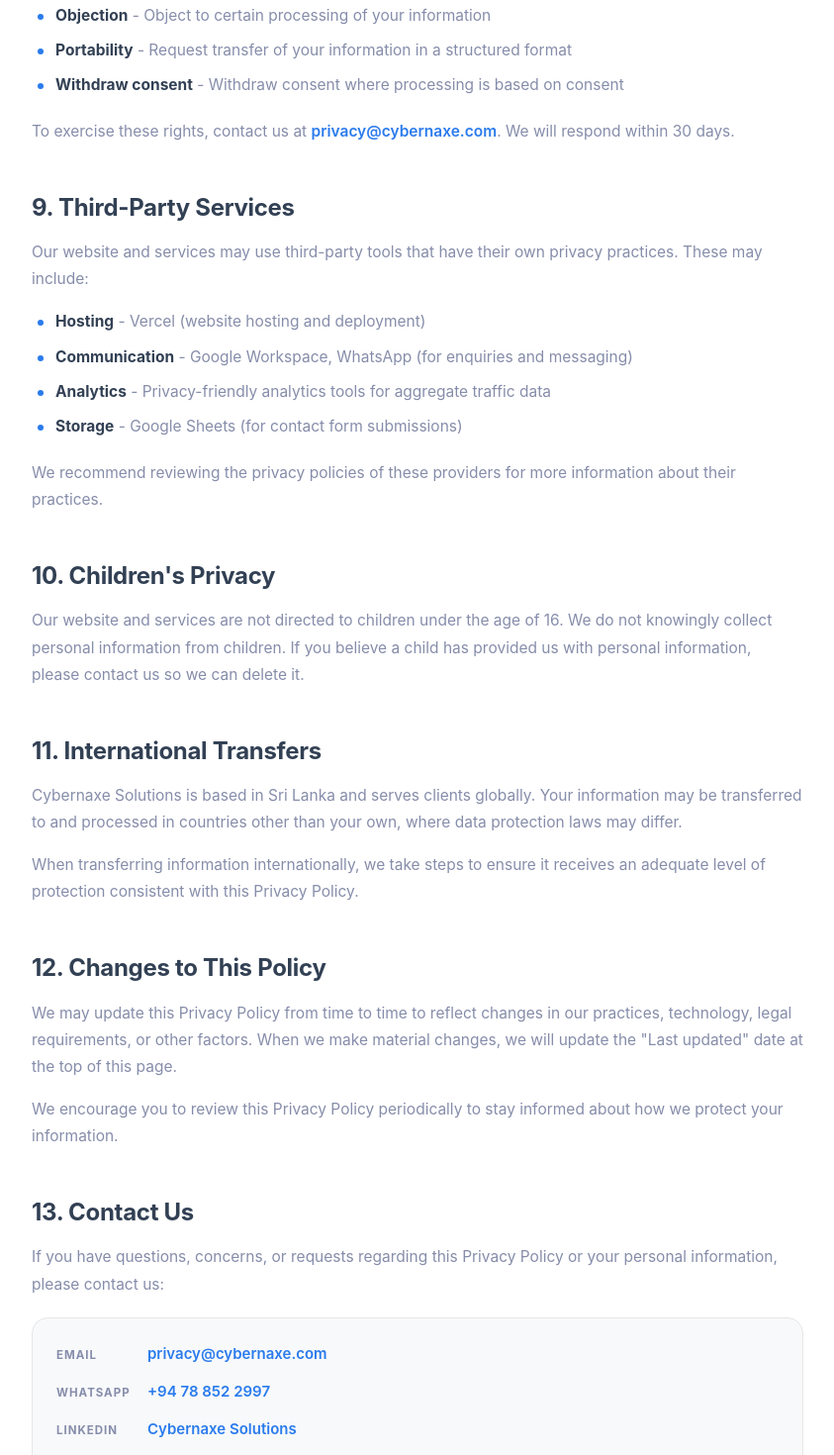
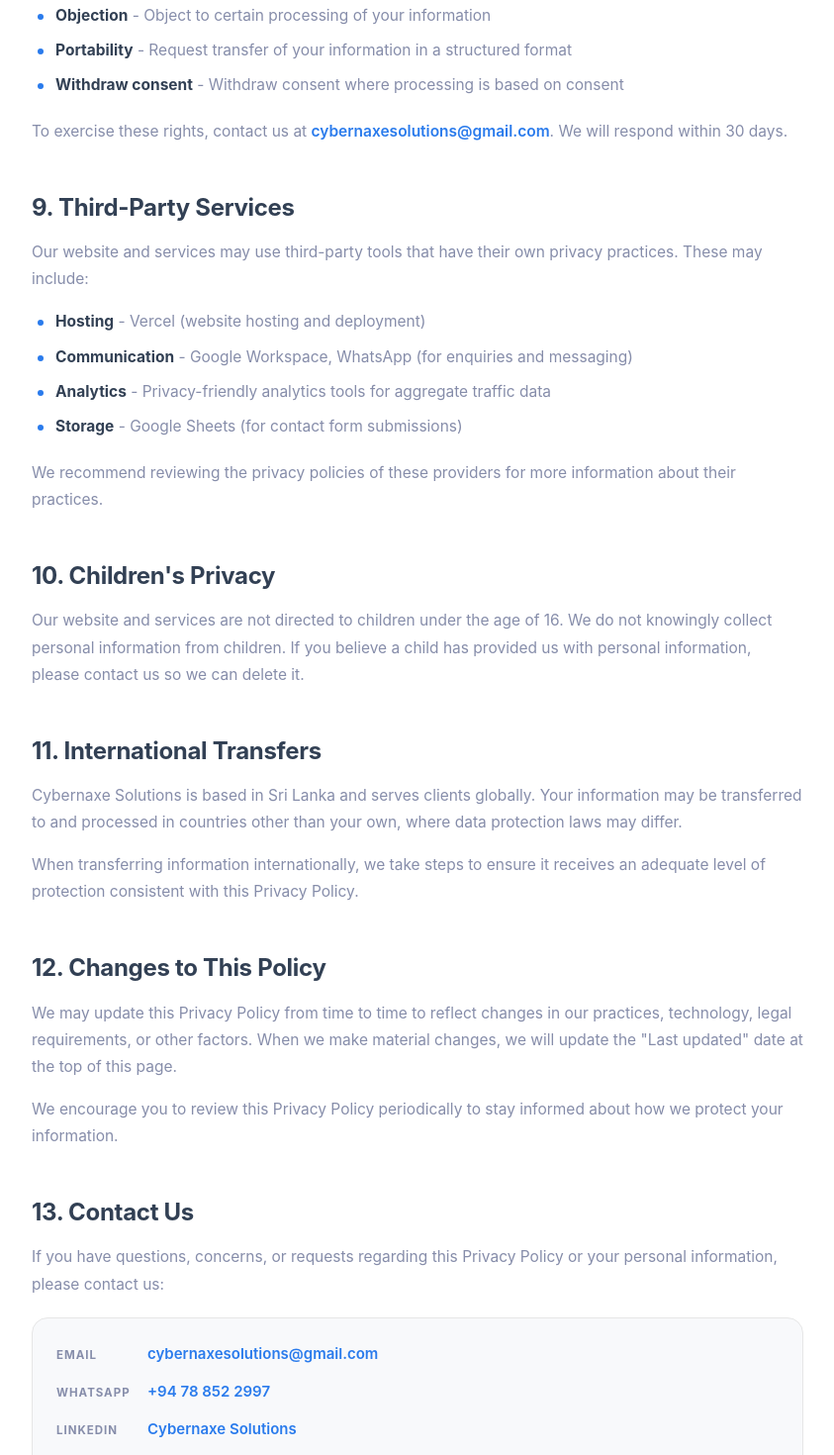
Before and after one commit to Malka01/Cybernaxe-solutions, a Next.js app: page /privacy-policy in a window 1280 px wide. Shown: the part 3780-5250 px from the top of the page at 99% size, without its empty margins (336-1179 px from the left). Built offline with nearby package versions, Linux system fonts and the light colour scheme.

Commit message:
Update : Privacy Email

```diff
--- a/src/app/privacy-policy/page.js
+++ b/src/app/privacy-policy/page.js
@@ -250,7 +250,7 @@ export default function PrivacyPolicy() {
           </ul>
           <p>
             To exercise these rights, contact us at{' '}
-            <a href="mailto:privacy@cybernaxe.com">privacy@cybernaxe.com</a>.
+            <a href="mailto:cybernaxesolutions@gmail.com">cybernaxesolutions@gmail.com</a>.
             We will respond within 30 days.
           </p>
         </section>
@@ -334,8 +334,8 @@ export default function PrivacyPolicy() {
           <div className="legal-contact-card">
             <div className="legal-contact-row">
               <span className="legal-contact-label">Email</span>
-              <a href="mailto:privacy@cybernaxe.com">
-                privacy@cybernaxe.com
+              <a href="mailto:cybernaxesolutions@gmail.com">
+                cybernaxesolutions@gmail.com
               </a>
             </div>
 
```
